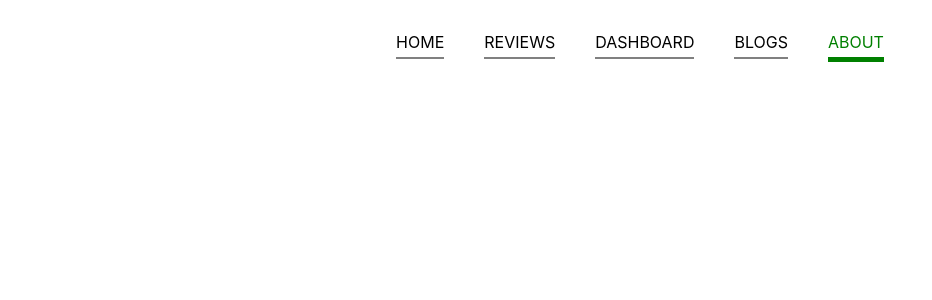
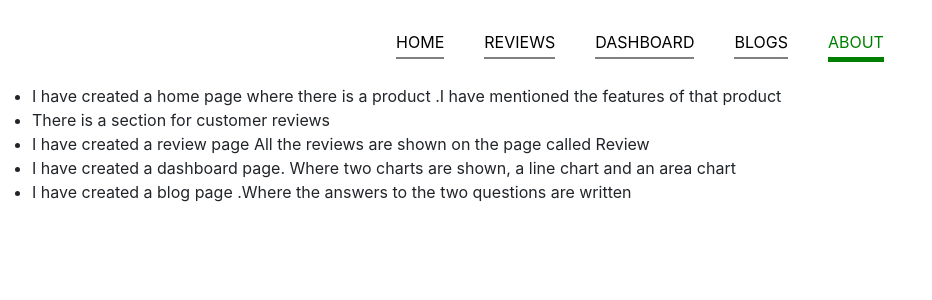
Before and after one commit to MansurAhmed1/assighnment9, a React (Create React App) app: page /about in a window 1280 px wide. Shown: the top 300 px of the page, without its empty margins (0-932 px from the left). Built offline with nearby package versions, Linux system fonts and the light colour scheme.

Commit message:
add-about

```diff
--- a/public/index.html
+++ b/public/index.html
@@ -24,7 +24,7 @@
       work correctly both with client-side routing and a non-root public URL.
       Learn how to configure a non-root public URL by running `npm run build`.
     -->
-    <title>Trea</title>
+    <title>Tree</title>
     <!-- bootstrap min.css cdn link -->
     <link href="https://cdn.jsdelivr.net/npm/bootstrap@5.1.3/dist/css/bootstrap.min.css" rel="stylesheet" integrity="sha384-1BmE4kWBq78iYhFldvKuhfTAU6auU8tT94WrHftjDbrCEXSU1oBoqyl2QvZ6jIW3" crossorigin="anonymous">
 
--- a/src/components/About/About.js
+++ b/src/components/About/About.js
@@ -3,7 +3,28 @@ import React from 'react';
 const About = () => {
     return (
         <div>
+          <ul>
+              <li>
+               I have created a home page where there is a product .I have mentioned the features of that product
 
+              </li>
+              <li>
+              There is a section for customer reviews
+
+              </li>
+              <li>
+               I have created a review page All the  reviews are shown on the page called Review
+
+              </li>
+              <li>
+              I have created a dashboard page.
+              Where two charts are shown, a line chart and an area chart
+
+              </li>
+              <li>
+               I have created a blog page .Where the answers to the two questions are written
+              </li>
+          </ul>
         </div>
     );
 };
```
